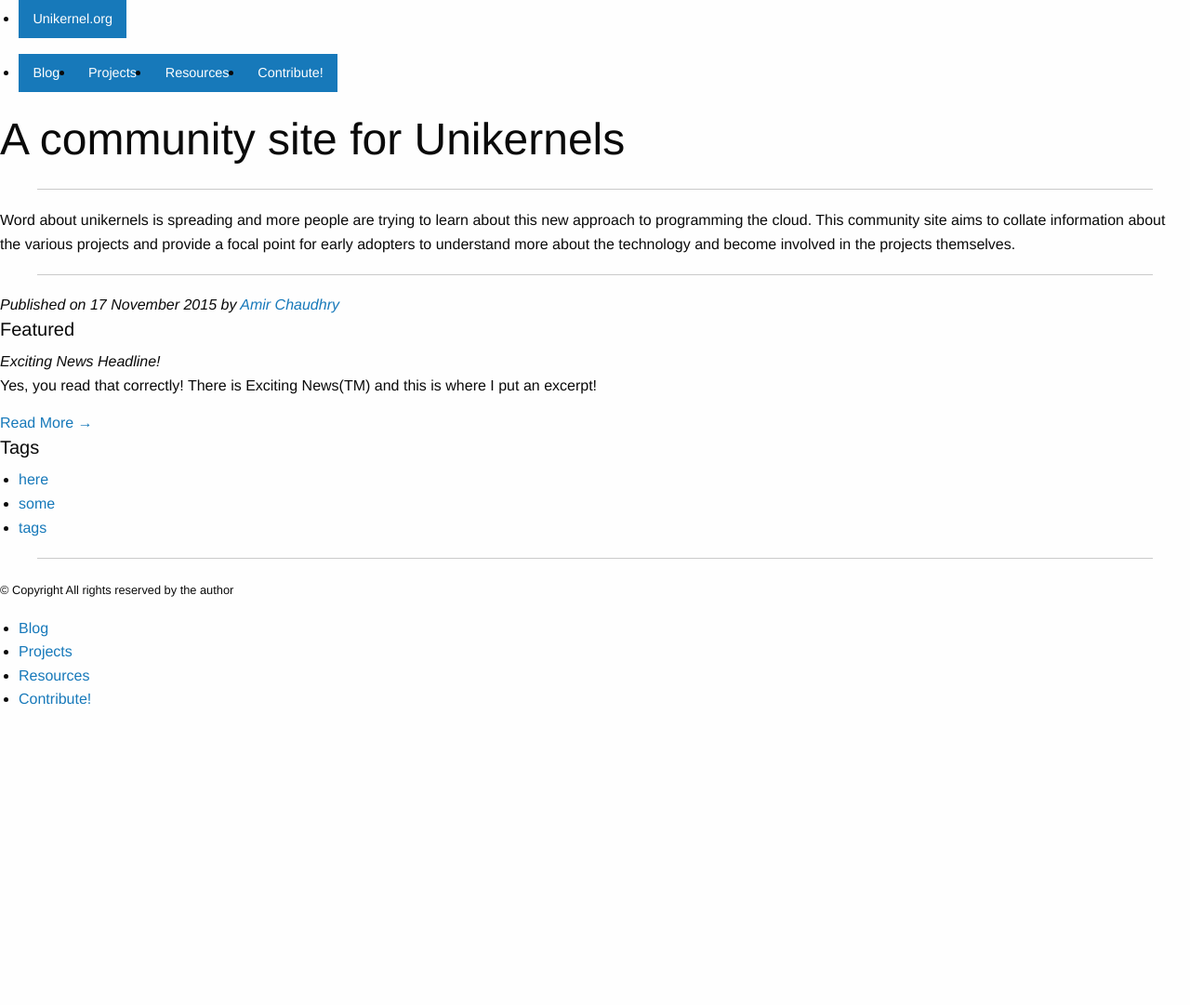
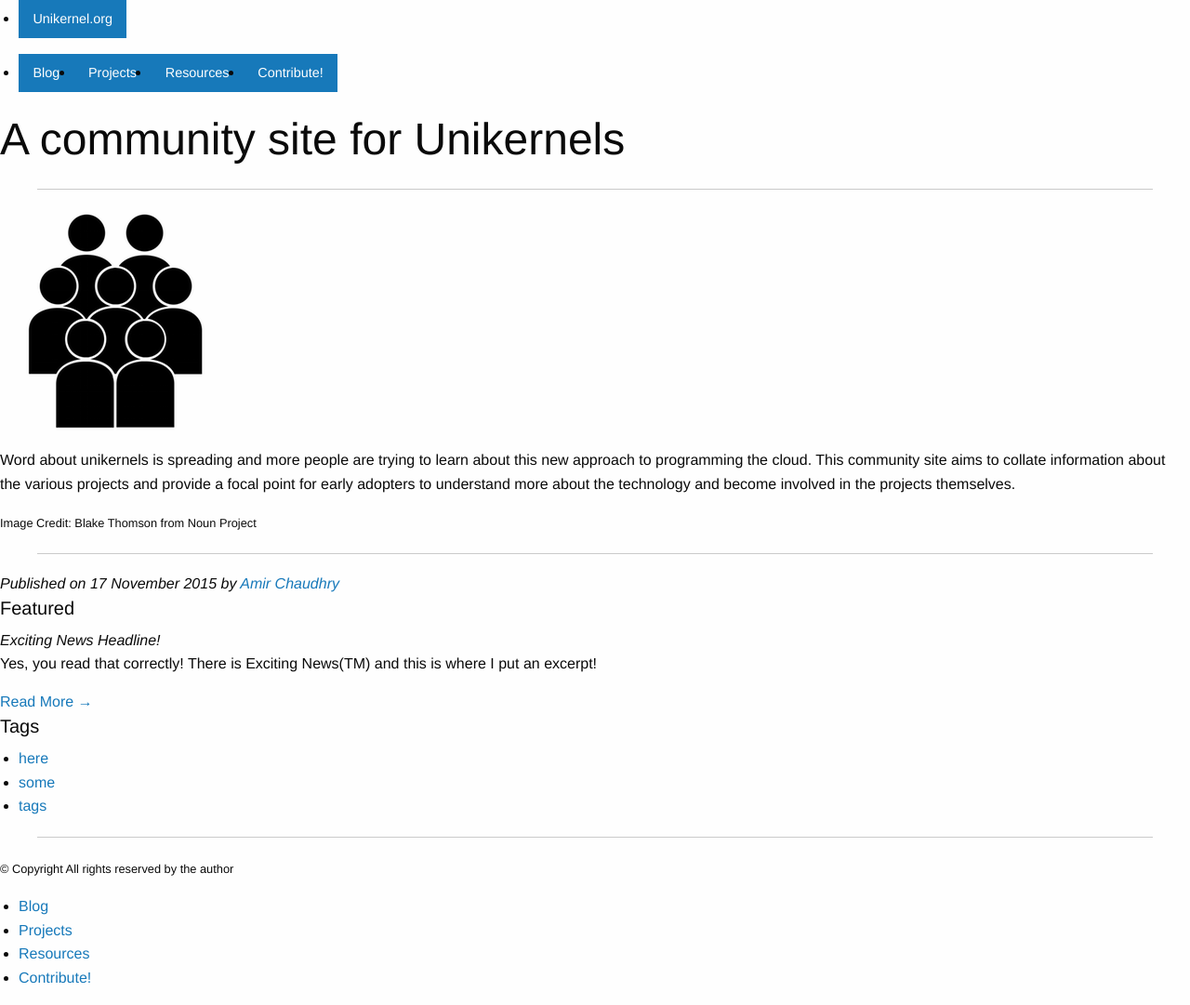
Before and after one commit to Unikernel-Systems/unikernel.org, a Jekyll site: the page built from blog/_posts/2015-11-17-unikernelorg-site.md, in a window 1280 px wide. Shown: the whole page at 93% size. Built offline with Jekyll 4.4.1, drawn with Linux system fonts in a browser that asks for light colours; nearby versions of some CDN libraries; library files that are not in the unit come from our copies; before the commit the page ends 900 px from its top, so only the background shows below that.

Commit message:
add image to old post

```diff
--- a/blog/_posts/2015-11-17-unikernelorg-site.md
+++ b/blog/_posts/2015-11-17-unikernelorg-site.md
@@ -5,10 +5,14 @@ author: Amir Chaudhry
 author-url: 'http://amirchaudhry.com'
 date: 2015-11-17 17:00:00
 tags: [some, tags, here]
-image:
+image: /images/noun_192875_cc.png
 excerpt: "Word about unikernels is spreading and more people are trying to learn about this new approach to programming the cloud.  This community site aims to collate information about the various projects and provide a focal point for early adopters to understand more about the technology and become involved in the projects themselves."
 shorturl:
 ---
 {% include JB/setup %}
 
+![community]({{BASE_PATH}}/images/noun_192875_cc.png)
+
 Word about unikernels is spreading and more people are trying to learn about this new approach to programming the cloud.  This community site aims to collate information about the various projects and provide a focal point for early adopters to understand more about the technology and become involved in the projects themselves.
+
+<small>Image Credit: Blake Thomson from Noun Project</small>
```
Also changed, not shown: images/noun_192875_cc.png (added).
